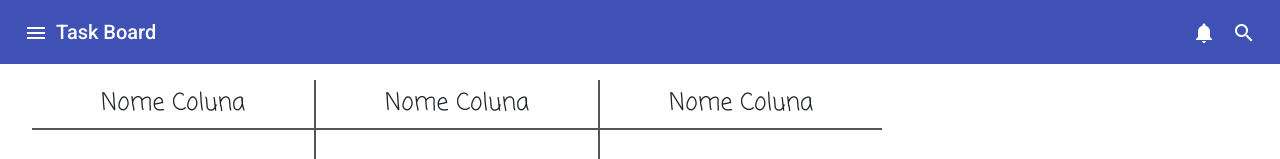
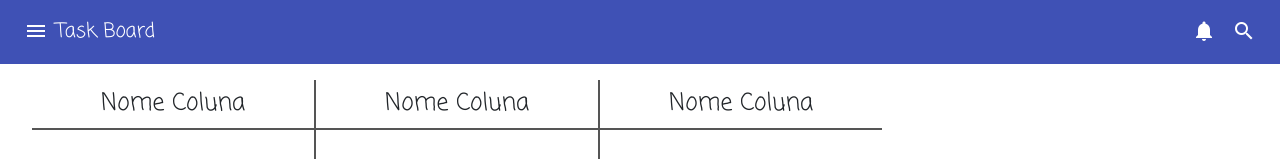
Before and after one commit to rafaelreis96/task-board, an Angular app: page / in a window 1280 px wide. Shown: the top 159 px of the page. Built offline with nearby package versions, Linux system fonts and the light colour scheme.

Commit message:
style: aplicar font animada em botoes

```diff
--- a/src/styles.scss
+++ b/src/styles.scss
@@ -52,6 +52,6 @@ body {
   padding-top: 64px;
   /*font-family: Roboto, "Helvetica Neue", sans-serif; */
 }
-body, h1, h2, h3, h4, h5, h6 {
+body, h1, h2, h3, h4, h5, h6, p, span, button {
   font-family: 'Coming Soon', cursive !important;
 }
```
